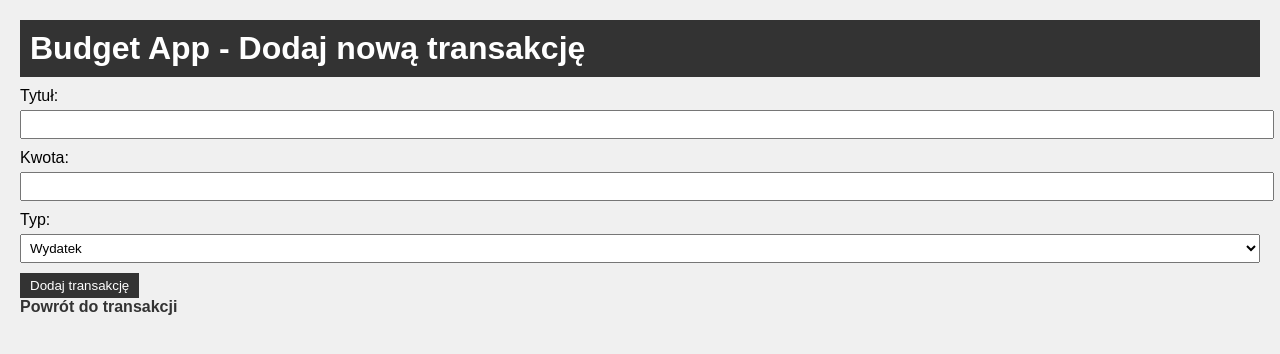
After one commit to boguszmedykowski/flask_kanban, a Flask app: page /add_transaction in a window 1280 px wide. The commit adds this page. Shown: the top 354 px of the page. Run offline with Flask 3, Linux system fonts and the light colour scheme.

Commit message:
frontend dziala

```diff
--- a/main.py
+++ b/main.py
@@ -49,23 +49,29 @@ def index():
 # Dodawanie transakcji
 
 
-@app.route('/add_transaction', methods=['POST'])
+@app.route('/add_transaction', methods=['GET', 'POST'])
 def add_transaction():
-    try:
-        title = request.form['title']
-        amount = float(request.form['amount'])
-        type = TransactionType(request.form['type'])
+    if request.method == 'POST':
+        try:
+            title = request.form['title']
+            amount = float(request.form['amount'])
+            type = TransactionType(request.form['type'])
 
-        new_transaction = Transaction(title=title, amount=amount, type=type)
-        db.session.add(new_transaction)
-        db.session.commit()
-    except SQLAlchemyError as e:
-        print(f"Error: {e}")
-        db.session.rollback()
-    except ValueError:
-        print("Invalid data")
+            new_transaction = Transaction(
+                title=title, amount=amount, type=type)
+            db.session.add(new_transaction)
+            db.session.commit()
+        except SQLAlchemyError as e:
+            print(f"Error: {e}")
+            db.session.rollback()
+        except ValueError:
+            print("Invalid data")
 
-    return redirect(url_for('index'))
+        return redirect(url_for('index'))
+
+    # Obsługa żądań GET
+    return render_template('add_transaction.html')
+
 
 # Usuwanie transakcji
 
--- /dev/null
+++ b/templates/add_transaction.html
@@ -0,0 +1,27 @@
+<!DOCTYPE html>
+<html lang="en">
+<head>
+    <meta charset="UTF-8">
+    <title>Budget App - Dodaj nową transakcję</title>
+    <link rel="stylesheet" href="{{ url_for('static', filename='style.css') }}">
+</head>
+<body>
+    <h1>Budget App - Dodaj nową transakcję</h1>
+    <form method="post" action="{{ url_for('add_transaction') }}">
+        <label for="title">Tytuł:</label>
+        <input type="text" id="title" name="title" required>
+
+        <label for="amount">Kwota:</label>
+        <input type="number" id="amount" name="amount" step="0.01" required>
+
+        <label for="type">Typ:</label>
+        <select id="type" name="type">
+            <option value="Expense">Wydatek</option>
+            <option value="Income">Przychód</option>
+        </select>
+
+        <button type="submit">Dodaj transakcję</button>
+    </form>
+    <a href="{{ url_for('index') }}">Powrót do transakcji</a>
+</body>
+</html>
--- a/templates/index.html
+++ b/templates/index.html
@@ -38,5 +38,6 @@
     <a href="{{ url_for('filter_transactions') }}">Filtruj transakcje</a>
     <a href="{{ url_for('summary') }}">Podsumowanie finansowe</a>
     <a href="{{ url_for('export_transactions') }}">Eksportuj transakcje</a>
+    <a href="{{ url_for('add_transaction') }}">Dodaj nową transakcję</a>
 </body>
 </html>
```
Also changed, not shown: templates/filter_transactions.html (renamed from templates/filter_transaction.html).
